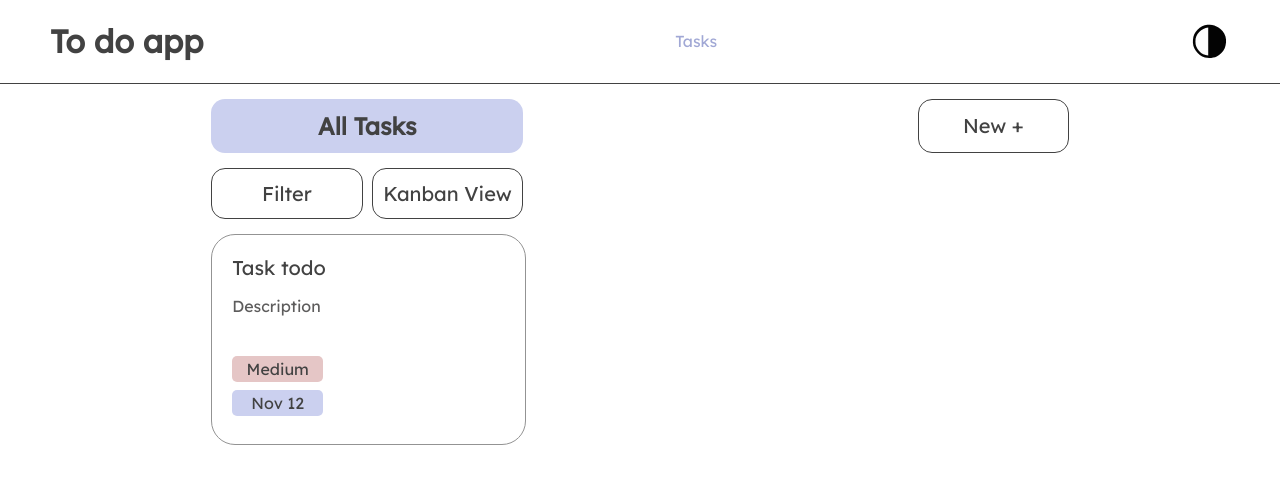
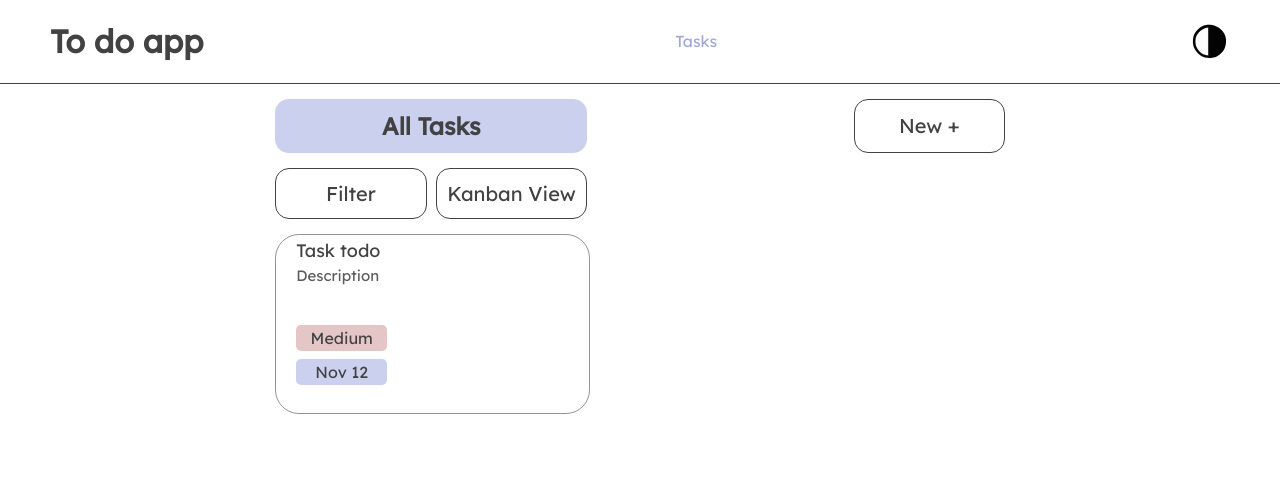
Before and after one commit to WendyDarli/todo-react, a React (Vite) app: page / in a window 1280 px wide. Shown: the top 484 px of the page. Built offline with nearby package versions, Linux system fonts and the light colour scheme.

Commit message:
Styles(Todo): adjusted component styles

```diff
--- a/src/components/Todo/Todo.css
+++ b/src/components/Todo/Todo.css
@@ -3,21 +3,26 @@
     justify-content: space-between;
     align-items: center;
     box-sizing: border-box;
+    margin-bottom: 16px;
+    padding: 14px 20px;
 }
 
 .todo-name{
-    font-size: 20px;
-    margin-bottom: 0;
+    font-size: 18px;
+    margin: 4px 0px;
 }
 
 .todo-description{
     color: var(--gray);
+    font-size: 15px;
+    margin: 0;
 }
 
 .todo-status{
     color: var(--blackInContainer);
-    padding: 10px 20px;
+    padding: 7px 15px;
     font-size: 20px;
     background-color: var(--green);
     border-radius: 5px;
+    margin: 0;
 }
--- a/src/styles/general.css
+++ b/src/styles/general.css
@@ -33,6 +33,7 @@ body{
     background-color: var(--white);
     color: var(--black);
     margin: 0;
+    height: 100vh;
 }
 
 button{
@@ -62,7 +63,7 @@ button:hover{
 
 .light-border{
   padding: 0px 15px;
-  border: 1px solid var(--black);
+  border: 1px solid var(--light-gray);
   border-radius: 14px;
   width: 100%;
 }
@@ -73,6 +74,11 @@ a:visited{
     text-decoration: none;
 }
 #centralizer {
-    width: 67%;
+    width: 57%;
     margin: auto;
 }
+
+.dateP{
+  text-align: center;
+  color: var(--gray)
+}
```
